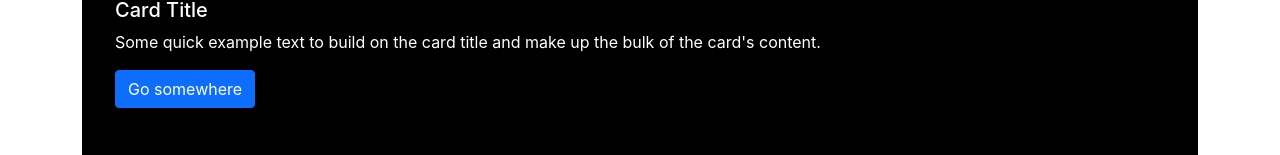
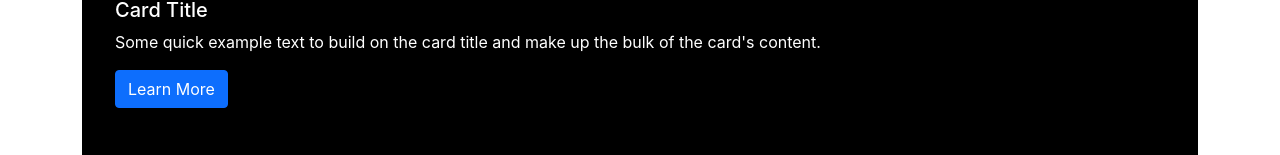
Before and after one commit to Pronoysaha90/React_Project, a React (Create React App) app: page / in a window 1280 px wide. Shown: the part 333-488 px from the top of the page. Built offline with nearby package versions, Linux system fonts and the light colour scheme.

Commit message:
fixed button text

```diff
--- a/src/components/About.js
+++ b/src/components/About.js
@@ -37,7 +37,7 @@
             Some quick example text to build on the card title and make up the
             bulk of the card's content.
           </Card.Text>
-          <Button variant="primary">Go somewhere</Button>
+          <Button variant="primary">Learn More</Button>
         </Card.Body>
       </Card>
 
```
